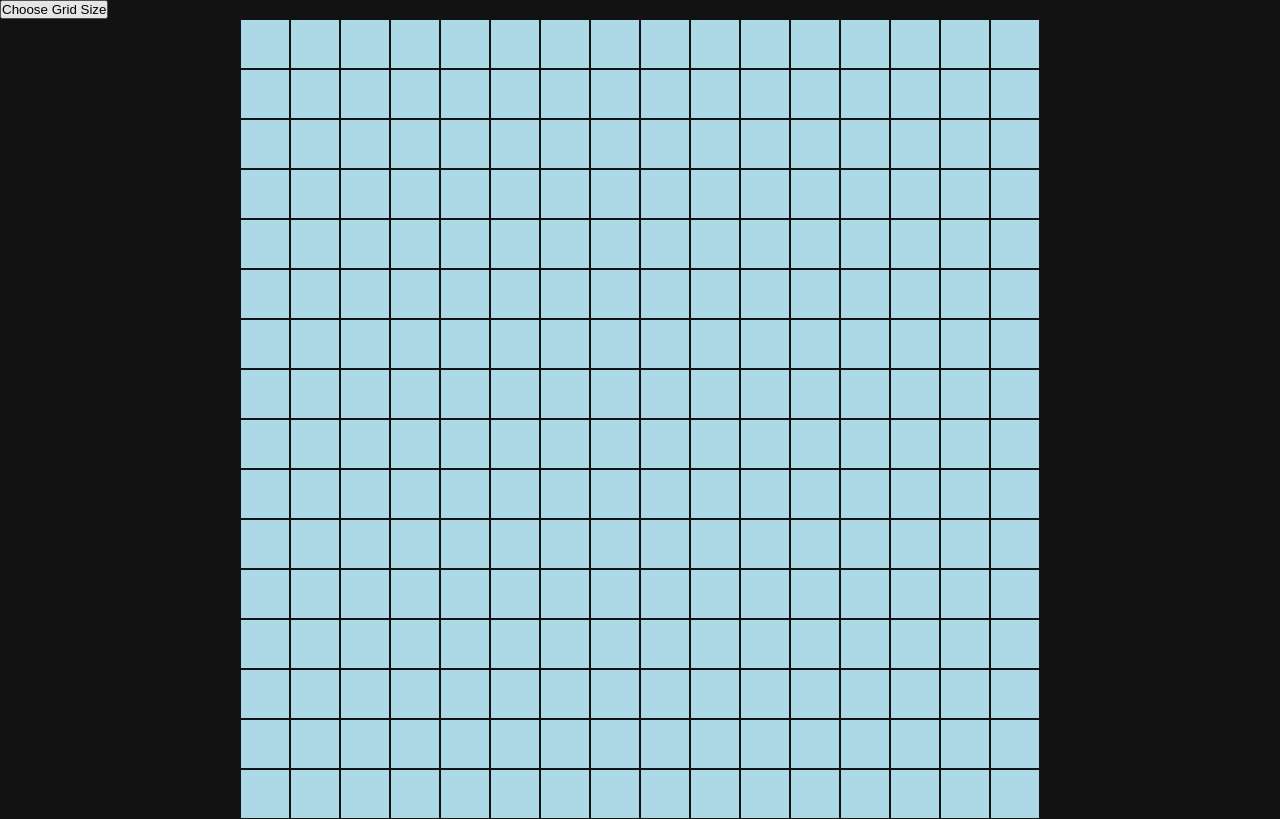
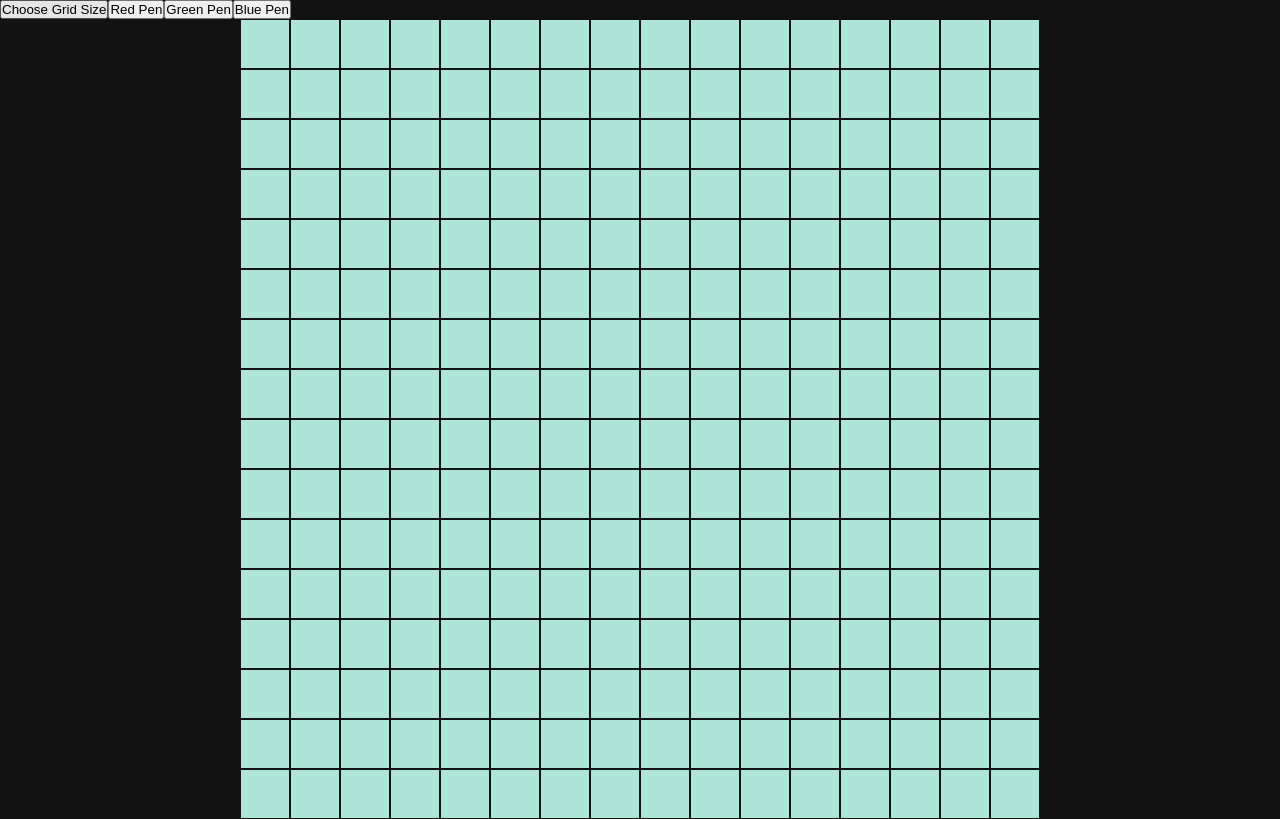
Before and after one commit to jonnycs/etch-a-sketch, a plain HTML site: page index.html in a window 1280 px wide. Drawn offline with Linux system fonts and the light colour scheme.

Commit message:
Add red, green, and blue pen colors

```diff
--- a/script.js
+++ b/script.js
@@ -4,10 +4,24 @@ gridSizeButton.textContent = 'Choose Grid Size';
 gridSizeButton.classList.add('grid-size-button');
 document.body.appendChild(gridSizeButton);
 
-function changePenColor(color, gridItem) {
-  greenPenButton.addEventListener('click', () => {
+// Add pen color buttons.
+const redPenButton = document.createElement('button');
+redPenButton.textContent = 'Red Pen';
+document.body.appendChild(redPenButton);
+
+const greenPenButton = document.createElement('button');
+greenPenButton.textContent = 'Green Pen';
+document.body.appendChild(greenPenButton);
+
+const bluePenButton = document.createElement('button');
+bluePenButton.textContent = 'Blue Pen';
+document.body.appendChild(bluePenButton);
+
+function changePenColor(color, gridItem, colorPenButton) {
+  colorPenButton.addEventListener('click', () => {
     gridItem.className = '';
     gridItem.classList.add('grid-item', 'grid-item-size');
+
     gridItem.addEventListener('mouseover', () => {
       gridItem.classList.add(`grid-item-${color}-permahover`);
 })})};
@@ -47,10 +61,11 @@ function generateGridItems() {
     gridItem.classList.add('grid-item', 'grid-item-size');
     gridItem.style.flexBasis = `${gridItemSize}px`;
     gridContainer.appendChild(gridItem);
-    gridItem.addEventListener('mouseover', () => {
-      gridItem.classList.add('grid-item-red-permahover');
-  });
-}
+
+  changePenColor("red", gridItem, redPenButton);
+  changePenColor("green", gridItem, greenPenButton);
+  changePenColor("blue", gridItem, bluePenButton);
+  }
 }
 
 generateGridContainer();
--- a/styles.css
+++ b/styles.css
@@ -21,10 +21,16 @@ body {
 .grid-item {
   display: flex;
   flex: 0 0 50px;
-  background-color: lightblue;
+  background-color: rgb(173, 230, 216);
   border: solid 1px #121212;
 }
 
 .grid-item-red-permahover {
   background-color: red;
 }
+.grid-item-green-permahover {
+  background-color: rgb(0, 255, 0);
+}
+.grid-item-blue-permahover {
+  background-color: rgb(0, 255, 255);
+}
```
